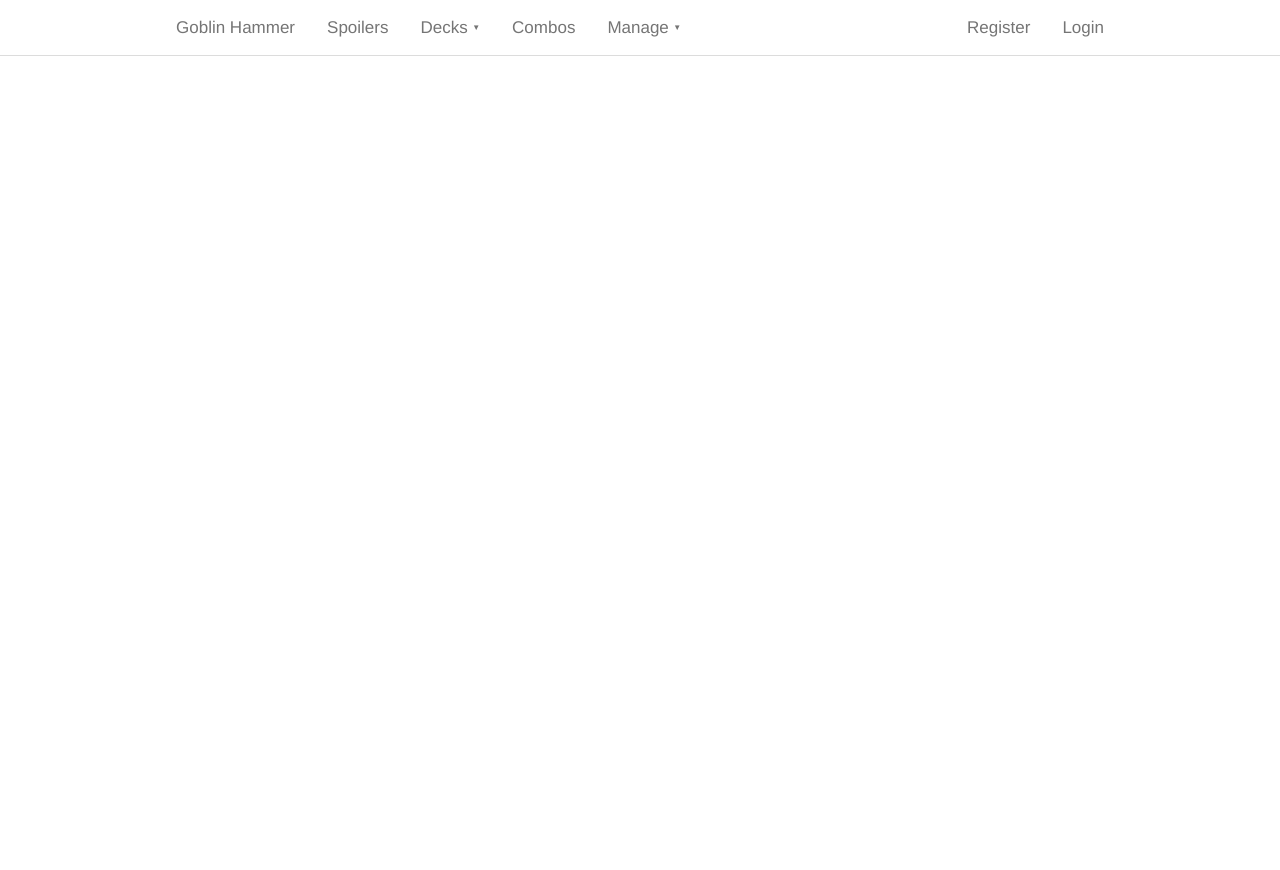
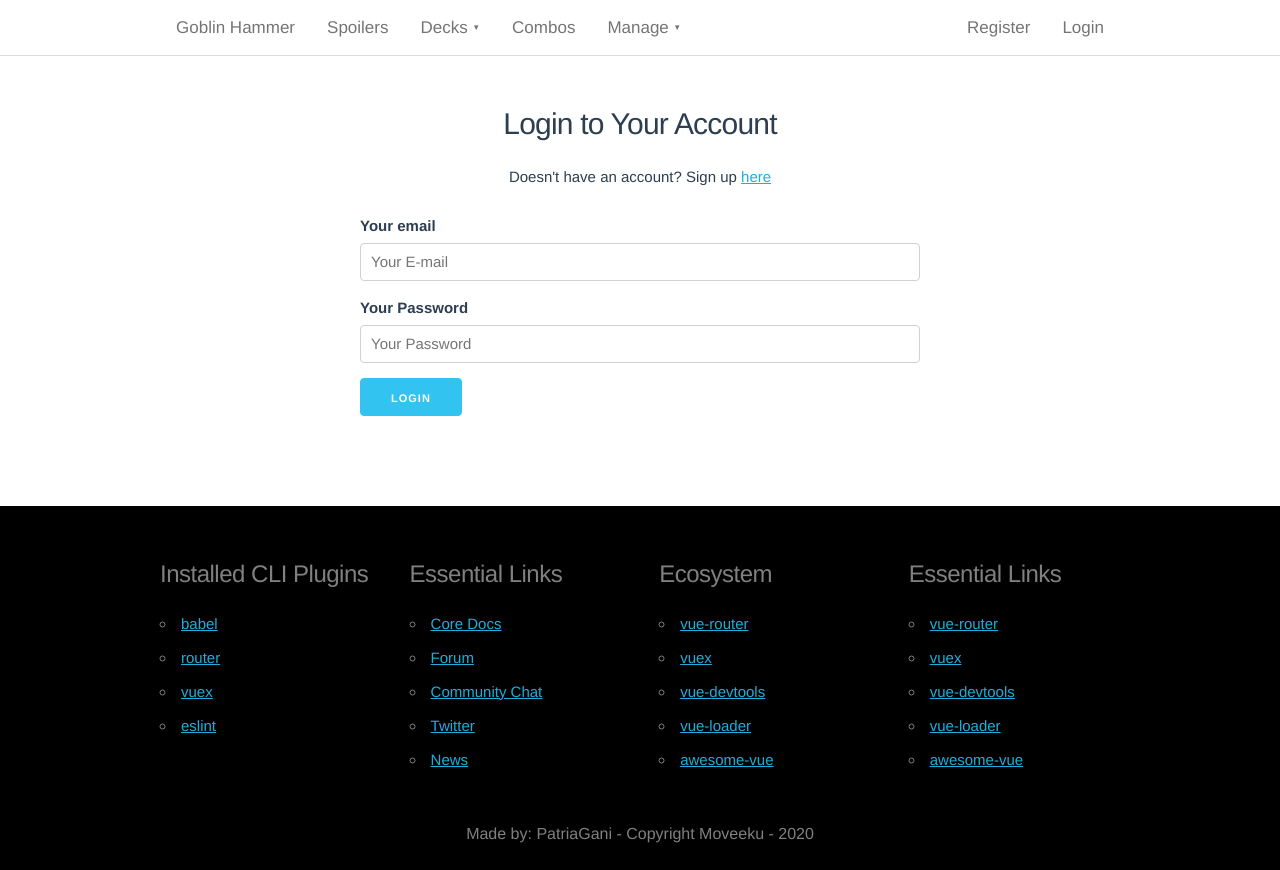
Before and after one commit to patriagani/moveeku-client, a Vue app: page /login in a window 1280 px wide. Before the commit the page ends 800 px from the top, so only its background shows below. Built offline with nearby package versions, Linux system fonts and the light colour scheme.

Commit message:
add login page and sign up page

```diff
--- a/src/router/index.js
+++ b/src/router/index.js
@@ -57,6 +57,16 @@ const routes = [
     path: '/transaction',
     name: 'Transaction',
     component: () => import(/* webpackChunkName: "about" */ '../views/Transaction.vue')
+  },
+  {
+    path: '/login',
+    name: 'Login',
+    component: () => import(/* webpackChunkName: "about" */ '../views/Login.vue')
+  },
+  {
+    path: '/signup',
+    name: 'SignUp',
+    component: () => import(/* webpackChunkName: "about" */ '../views/SignUp.vue')
   }
 ]
 
--- /dev/null
+++ b/src/views/Login.vue
@@ -0,0 +1,32 @@
+<template>
+    <div class="Login">
+        <br><br>
+        <h4>Login to Your Account</h4>
+        <p align="center">Doesn't have an account? Sign up <router-link :to="{ path: '/signup' }">here</router-link></p>
+        <div class="container" style="padding-left:200px; padding-right: 200px; padding-bottom: 50px;">
+            <form align="left">
+                <label for="exampleEmailInput">Your email</label>
+                <input class="u-full-width" type="email" placeholder="Your E-mail" id="exampleEmailInput">
+                <label for="exampleEmailInput">Your Password</label>
+                <input class="u-full-width" type="password" placeholder="Your Password" id="examplePasswordInput">
+                <input class="button-primary" type="submit" value="Login">
+            </form>
+        </div>
+        <Footer/>
+    </div>
+</template>
+
+<script>
+import Footer from '@/components/Footer.vue'
+
+export default {
+  name: 'Login',
+  components: {
+    Footer
+  }
+}
+</script>
+
+<style>
+
+</style>
--- /dev/null
+++ b/src/views/SignUp.vue
@@ -0,0 +1,36 @@
+<template>
+    <div class="Login">
+        <br><br>
+        <h4>Sign Up New Account</h4>
+        <p align="center">Already have an account? Sign in <router-link :to="{ path: '/login' }">here</router-link></p>
+        <div class="container" style="padding-left:200px; padding-right: 200px; padding-bottom: 50px;">
+            <form align="left">
+                <label for="exampleEmailInput">Your Name</label>
+                <input class="u-full-width" type="text" placeholder="Your Name" id="exampleNameInput">
+                <label for="exampleEmailInput">Your Username</label>
+                <input class="u-full-width" type="text" placeholder="Your Username" id="exampleUsernameInput">
+                <label for="exampleEmailInput">Your email</label>
+                <input class="u-full-width" type="email" placeholder="Your E-mail" id="exampleEmailInput">
+                <label for="exampleEmailInput">Your Password</label>
+                <input class="u-full-width" type="password" placeholder="Your Password" id="examplePasswordInput">
+                <input class="button-primary" type="submit" value="Sign Up">
+            </form>
+        </div>
+        <Footer/>
+    </div>
+</template>
+
+<script>
+import Footer from '@/components/Footer.vue'
+
+export default {
+  name: 'SignUp',
+  components: {
+    Footer
+  }
+}
+</script>
+
+<style>
+
+</style>
```
